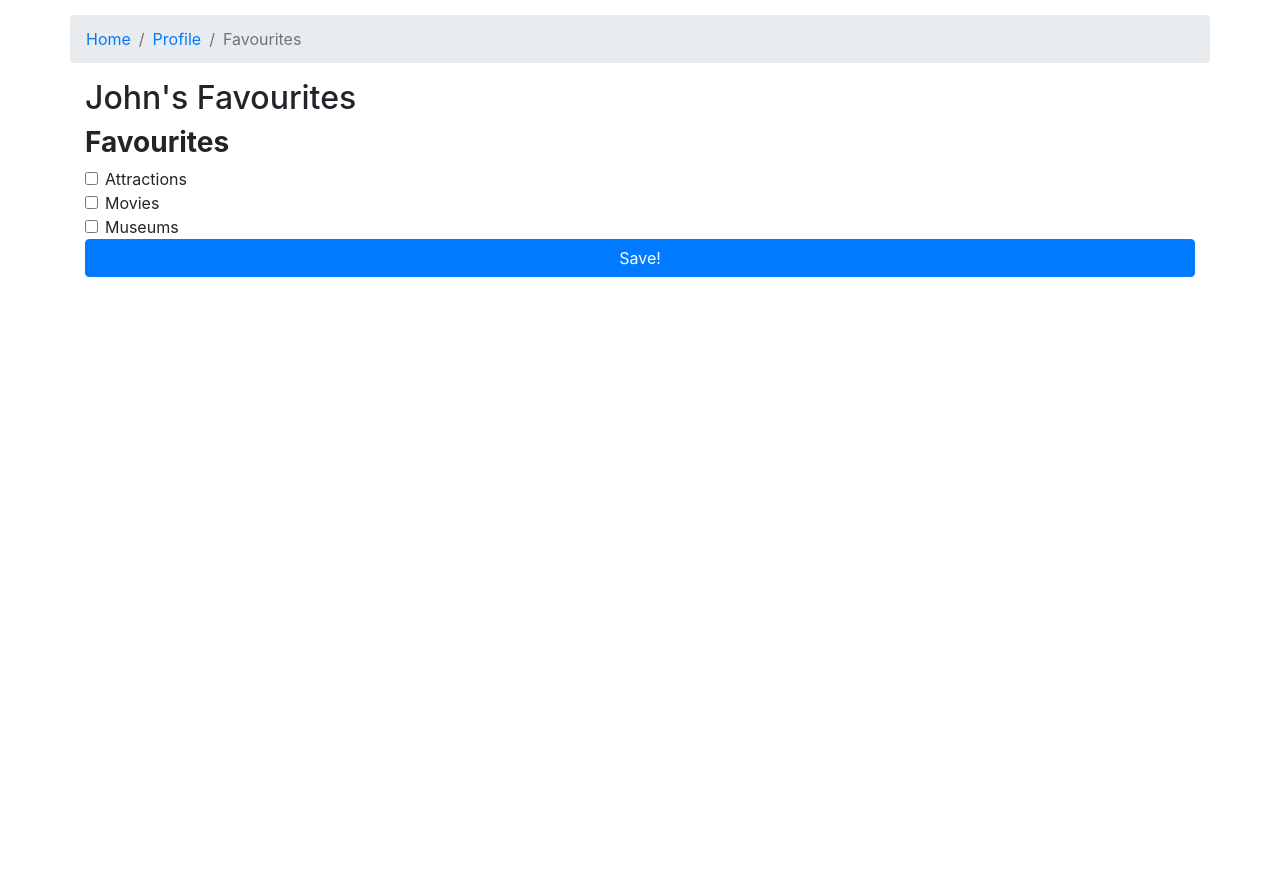
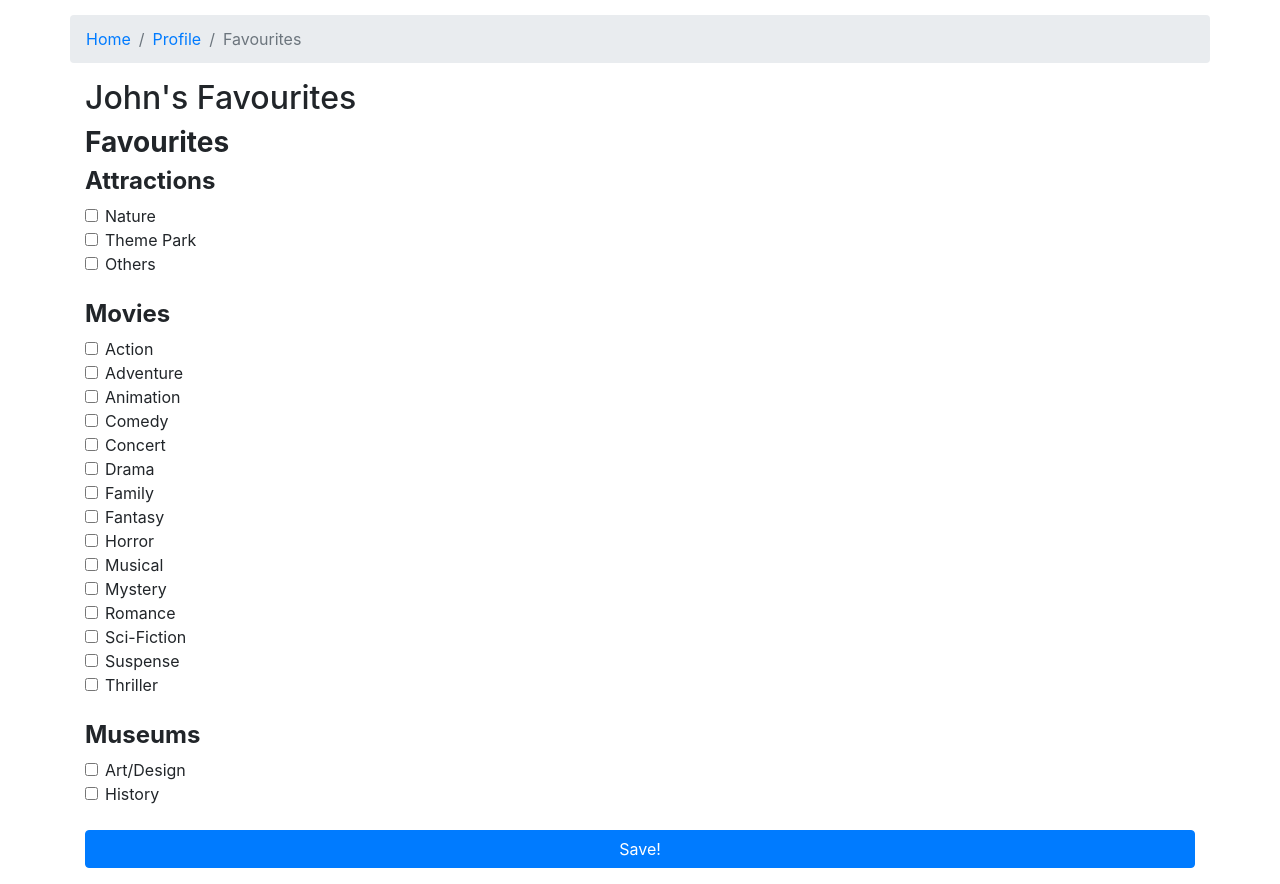
Before and after one commit to gilbert-khonstantine/OnlineTicketApp, a Flask app: template templates/favourites.html in a window 1280 px wide. Shown: the part 56-940 px from the top of the page. Before the commit the page ends 333 px from the top, so only its background shows below. Run offline with Flask 2, Linux system fonts and the light colour scheme; the template is opened without the code that fills it: values that come from a table or form of the project are taken from there, others are empty; data comes from the database, SQL or seed files in the repository; some libraries are stand-ins or nearby versions.

Commit message:
Updated home and favourites

```diff
--- a/templates/favourites.html
+++ b/templates/favourites.html
@@ -55,18 +55,94 @@
     <h2>{{ user.name }}'s Favourites</h2>
     <h3><strong>Favourites</strong></h3>
     <form class="form" autocomplete="off" spellcheck="false" action="/favourites" method="POST">
+		<h4><strong>Attractions</strong></h3>
         <div class="form-check">
-            <input type="checkbox" class="form-check-input" name="attractions" {{value1}}>
-            <label class="form-check-label">Attractions</label>
+            <input type="checkbox" class="form-check-input" name="nature" {{values[0]}}
+            <label class="form-check-label">Nature</label>
         </div>
+		<div class="form-check">
+            <input type="checkbox" class="form-check-input" name="theme_park" {{values[1]}}>
+            <label class="form-check-label">Theme Park</label>
+        </div>
+		<div class="form-check">
+            <input type="checkbox" class="form-check-input" name="others" {{values[2]}}>
+            <label class="form-check-label">Others</label>
+        </div>
+		</br>
+
+		<h4><strong>Movies</strong></h3>
         <div class="form-check">
-            <input type="checkbox" class="form-check-input" name="movies" {{value2}}>
-            <label class="form-check-label">Movies</label>
+            <input type="checkbox" class="form-check-input" name="action" {{values[3]}}>
+            <label class="form-check-label">Action</label>
         </div>
+		<div class="form-check">
+            <input type="checkbox" class="form-check-input" name="adventure" {{values[4]}}>
+            <label class="form-check-label">Adventure</label>
+        </div>
+		<div class="form-check">
+            <input type="checkbox" class="form-check-input" name="animation" {{values[5]}}>
+            <label class="form-check-label">Animation</label>
+        </div>
+		<div class="form-check">
+            <input type="checkbox" class="form-check-input" name="comedy" {{values[6]}}>
+            <label class="form-check-label">Comedy</label>
+        </div>
+		<div class="form-check">
+            <input type="checkbox" class="form-check-input" name="concert" {{values[7]}}>
+            <label class="form-check-label">Concert</label>
+        </div>
+		<div class="form-check">
+            <input type="checkbox" class="form-check-input" name="drama" {{values[8]}}>
+            <label class="form-check-label">Drama</label>
+        </div>
+		<div class="form-check">
+            <input type="checkbox" class="form-check-input" name="family" {{values[9]}}>
+            <label class="form-check-label">Family</label>
+        </div>
+		<div class="form-check">
+            <input type="checkbox" class="form-check-input" name="fantasy" {{values[10]}}>
+            <label class="form-check-label">Fantasy</label>
+        </div>
+		<div class="form-check">
+            <input type="checkbox" class="form-check-input" name="horror" {{values[11]}}>
+            <label class="form-check-label">Horror</label>
+        </div>
+		<div class="form-check">
+            <input type="checkbox" class="form-check-input" name="musical" {{values[12]}}>
+            <label class="form-check-label">Musical</label>
+        </div>
+		<div class="form-check">
+            <input type="checkbox" class="form-check-input" name="mystery" {{values[13]}}>
+            <label class="form-check-label">Mystery</label>
+        </div>
+		<div class="form-check">
+            <input type="checkbox" class="form-check-input" name="romance" {{values[14]}}>
+            <label class="form-check-label">Romance</label>
+        </div>
+		<div class="form-check">
+            <input type="checkbox" class="form-check-input" name="sci_fiction" {{values[15]}}>
+            <label class="form-check-label">Sci-Fiction</label>
+        </div>
+		<div class="form-check">
+            <input type="checkbox" class="form-check-input" name="suspense" {{values[16]}}>
+            <label class="form-check-label">Suspense</label>
+        </div>
+		<div class="form-check">
+            <input type="checkbox" class="form-check-input" name="thriller" {{values[17]}}>
+            <label class="form-check-label">Thriller</label>
+        </div>
+		</br>
+
+		<h4><strong>Museums</strong></h3>
         <div class="form-check">
-            <input type="checkbox" class="form-check-input" name="museums" {{value3}}>
-            <label class="form-check-label">Museums</label>
+            <input type="checkbox" class="form-check-input" name="art_design" {{values[18]}}>
+            <label class="form-check-label">Art/Design</label>
         </div>
+		<div class="form-check">
+            <input type="checkbox" class="form-check-input" name="history" {{values[19]}}>
+            <label class="form-check-label">History</label>
+        </div>
+		</br>
 
         <div class="form-group">
             <input class="btn btn-primary btn-block" type="submit" value="Save!" />
```
Also changed, not shown: templates/home.html (+66 -7 lines).
